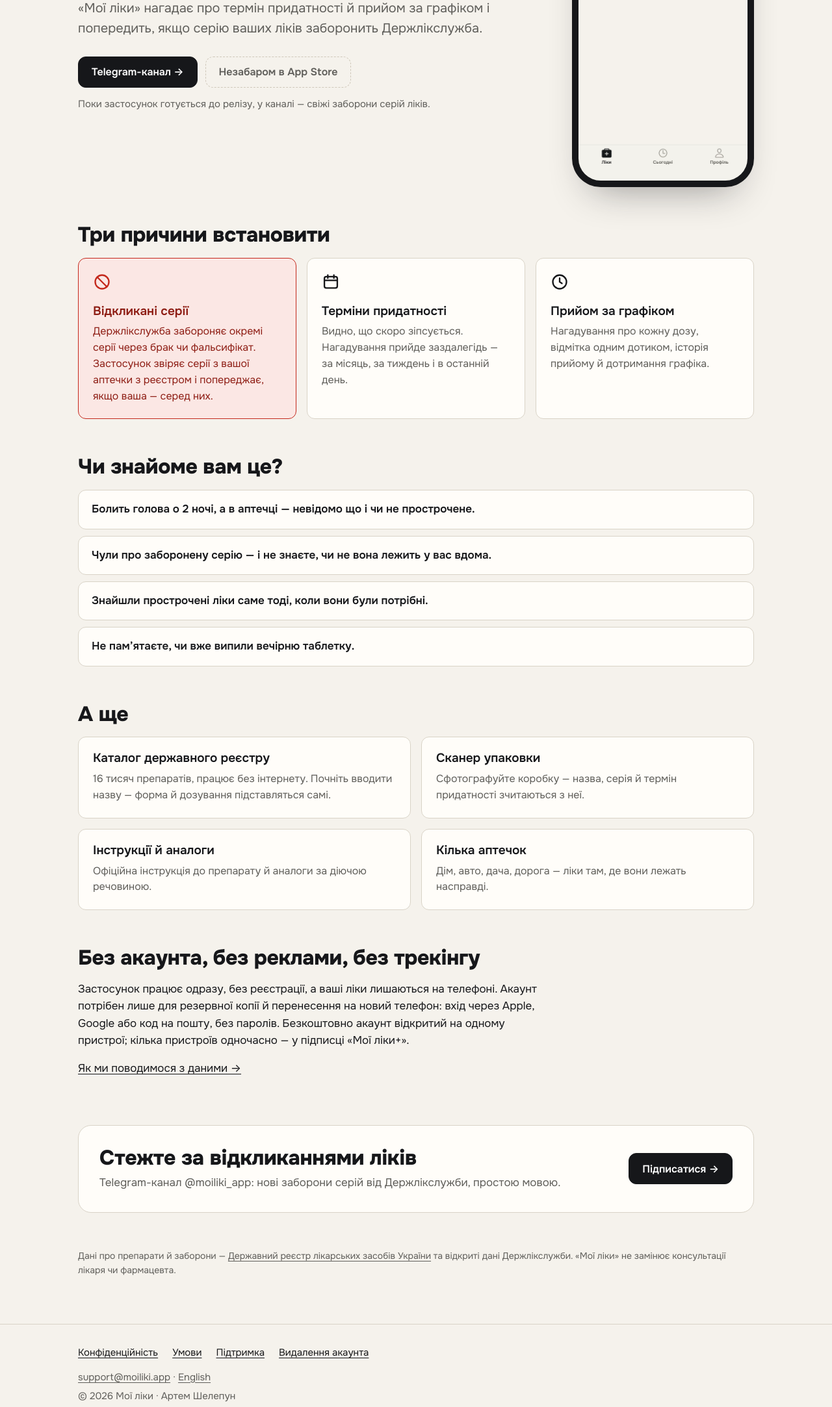
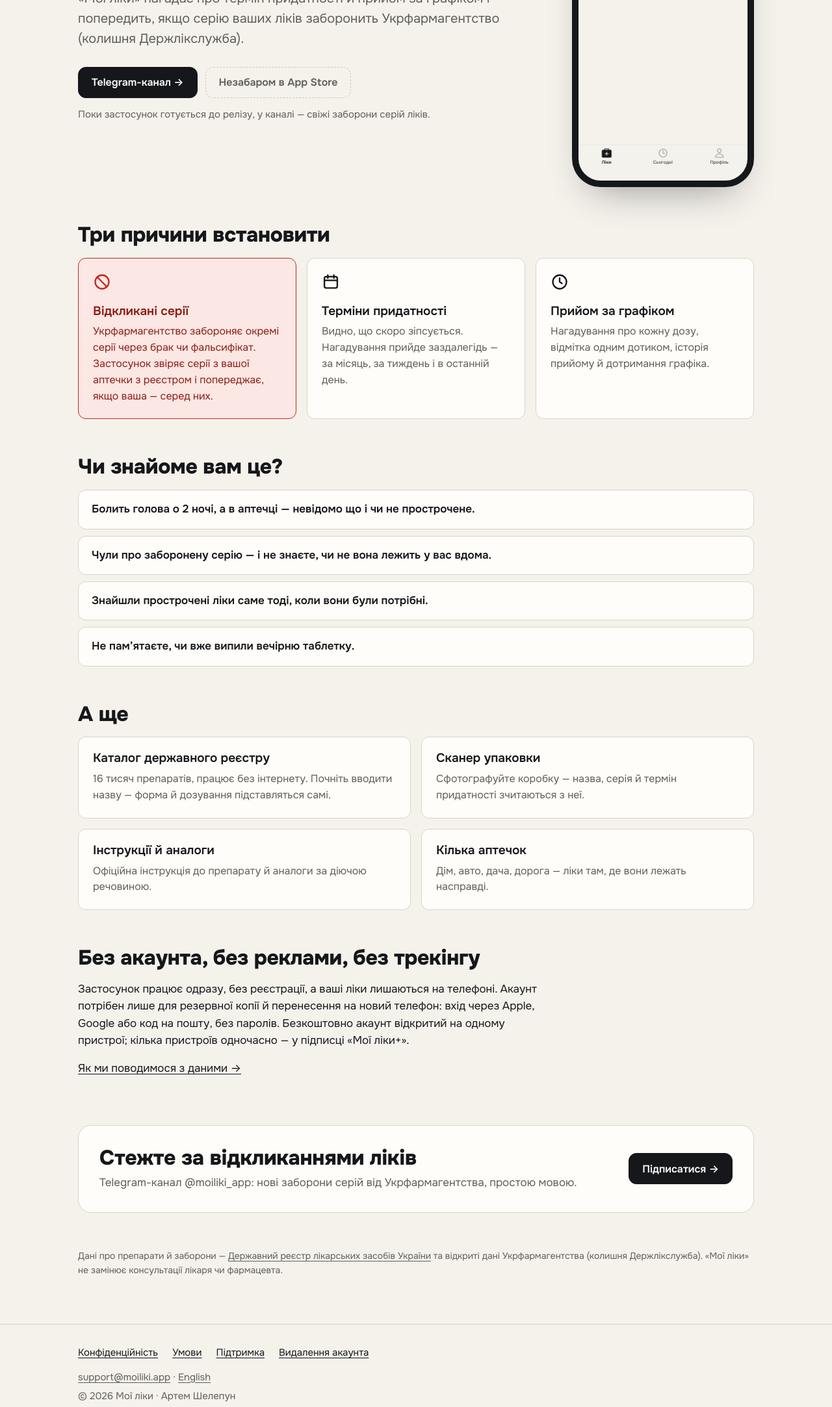
Before and after one commit to shelartia/moiliki-web, a website: page index.html in a window 1280 px wide. Shown: the part 397-2563 px from the top of the page at 65% size. Drawn offline with Linux system fonts and the light colour scheme.

Commit message:
copy: name Ukrfarmagentstvo (formerly Derzhliksluzhba)
Co-Authored-By: Claude Opus 5.5 <noreply@anthropic.com>
Claude-Session: https://claude.ai/code/session_01U8hn1M3HxFif1xX5gWmbTn

```diff
--- a/index.html
+++ b/index.html
@@ -4,7 +4,7 @@
 <meta charset="utf-8">
 <meta name="viewport" content="width=device-width, initial-scale=1">
 <title>Мої ліки — домашня аптечка: терміни, прийом, відкликані серії</title>
-<meta name="description" content="Застосунок для домашньої аптечки: терміни придатності, нагадування про прийом і перевірка серій на заборону Держлікслужби.">
+<meta name="description" content="Застосунок для домашньої аптечки: терміни придатності, нагадування про прийом і перевірка серій на заборону Укрфармагентства (Держлікслужби).">
 <link rel="canonical" href="https://moiliki.app/">
 <link rel="alternate" hreflang="uk" href="https://moiliki.app/">
 <link rel="alternate" hreflang="en" href="https://moiliki.app/en/">
@@ -12,7 +12,7 @@
 <meta property="og:type" content="website">
 <meta property="og:site_name" content="Мої ліки">
 <meta property="og:title" content="Мої ліки — домашня аптечка: терміни, прийом, відкликані серії">
-<meta property="og:description" content="Застосунок для домашньої аптечки: терміни придатності, нагадування про прийом і перевірка серій на заборону Держлікслужби.">
+<meta property="og:description" content="Застосунок для домашньої аптечки: терміни придатності, нагадування про прийом і перевірка серій на заборону Укрфармагентства (Держлікслужби).">
 <meta property="og:url" content="https://moiliki.app/">
 <meta property="og:image" content="https://moiliki.app/assets/og-image.png">
 <meta name="theme-color" content="#F5F2EC">
@@ -34,7 +34,7 @@
       <div>
         <p class="overline">Домашня аптечка</p>
         <h1>Усі ліки вдома — під&nbsp;контролем</h1>
-        <p class="lead">«Мої ліки» нагадає про термін придатності й прийом за графіком і попередить, якщо серію ваших ліків заборонить Держлікслужба.</p>
+        <p class="lead">«Мої ліки» нагадає про термін придатності й прийом за графіком і попередить, якщо серію ваших ліків заборонить Укрфармагентство (колишня Держлікслужба).</p>
         <div class="actions">
           <a class="btn" href="https://t.me/moiliki_app">Telegram-канал →</a>
           <span class="btn btn--disabled">Незабаром в App Store</span>
@@ -50,7 +50,7 @@
         <article class="card card--alarm">
           <svg class="icon" viewBox="0 0 24 24" fill="none" stroke="currentColor" stroke-width="2" stroke-linecap="round" aria-hidden="true"><circle cx="12" cy="12" r="9"/><path d="M5.6 5.6l12.8 12.8"/></svg>
           <h3>Відкликані серії</h3>
-          <p>Держлікслужба забороняє окремі серії через брак чи фальсифікат. Застосунок звіряє серії з вашої аптечки з реєстром і попереджає, якщо ваша — серед них.</p>
+          <p>Укрфармагентство забороняє окремі серії через брак чи фальсифікат. Застосунок звіряє серії з вашої аптечки з реєстром і попереджає, якщо ваша — серед них.</p>
         </article>
         <article class="card">
           <svg class="icon" viewBox="0 0 24 24" fill="none" stroke="currentColor" stroke-width="2" stroke-linecap="round" aria-hidden="true"><rect x="3.5" y="5" width="17" height="15" rx="2.5"/><path d="M3.5 10h17M8 3v4M16 3v4"/></svg>
@@ -109,14 +109,14 @@
       <div class="band">
         <div>
           <h2>Стежте за відкликаннями ліків</h2>
-          <p>Telegram-канал @moiliki_app: нові заборони серій від Держлікслужби, простою мовою.</p>
+          <p>Telegram-канал @moiliki_app: нові заборони серій від Укрфармагентства, простою мовою.</p>
         </div>
         <a class="btn" href="https://t.me/moiliki_app">Підписатися →</a>
       </div>
     </section>
 
     <section>
-      <p class="attribution">Дані про препарати й заборони — <a href="https://www.drlz.com.ua/">Державний реєстр лікарських засобів України</a> та відкриті дані Держлікслужби. «Мої ліки» не замінює консультації лікаря чи фармацевта.</p>
+      <p class="attribution">Дані про препарати й заборони — <a href="https://www.drlz.com.ua/">Державний реєстр лікарських засобів України</a> та відкриті дані Укрфармагентства (колишня Держлікслужба). «Мої ліки» не замінює консультації лікаря чи фармацевта.</p>
     </section>
   </div>
 </main>
```
Also changed, not shown: support.html (+1 -1 lines), terms.html (+1 -1 lines).
